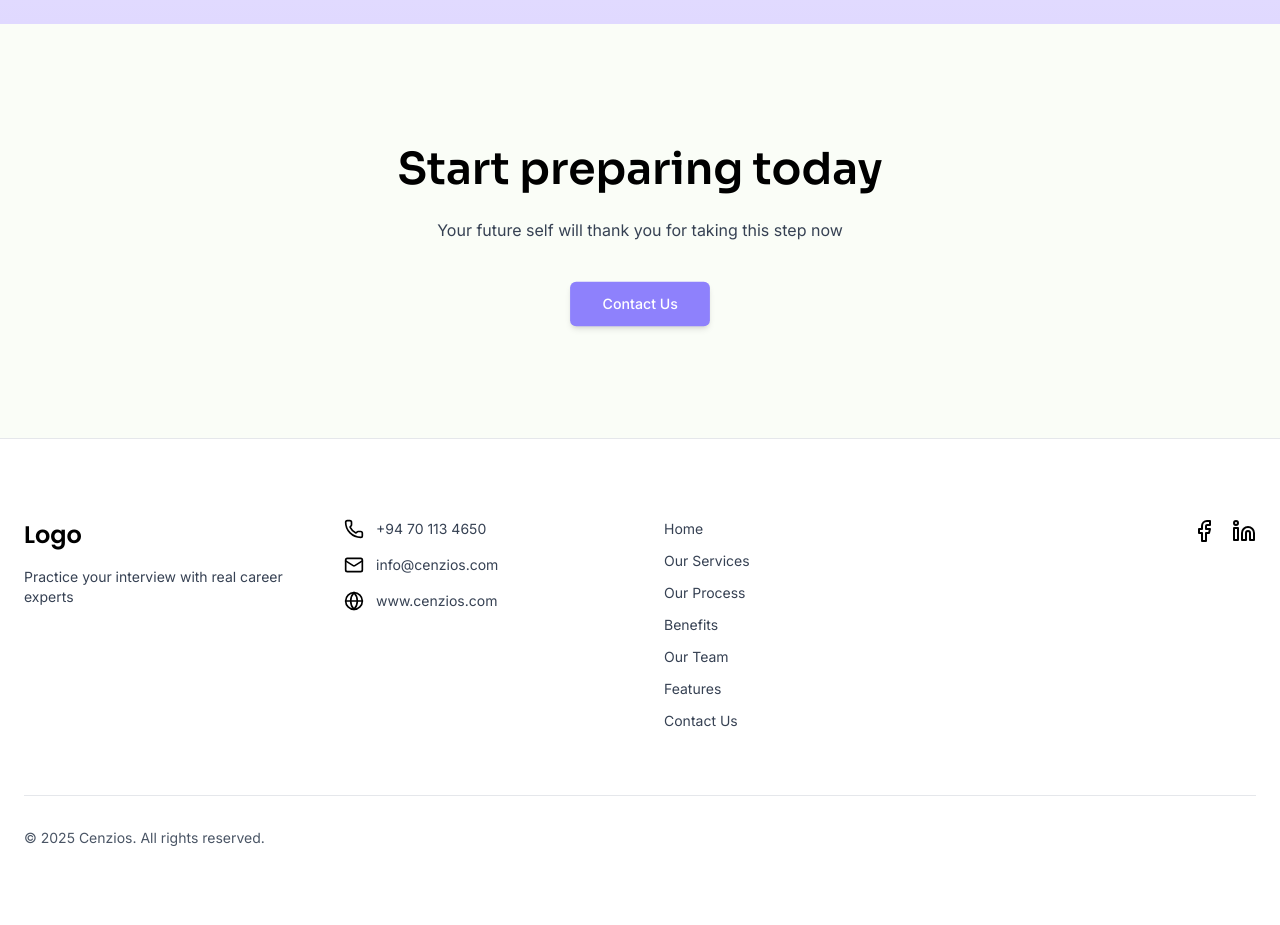
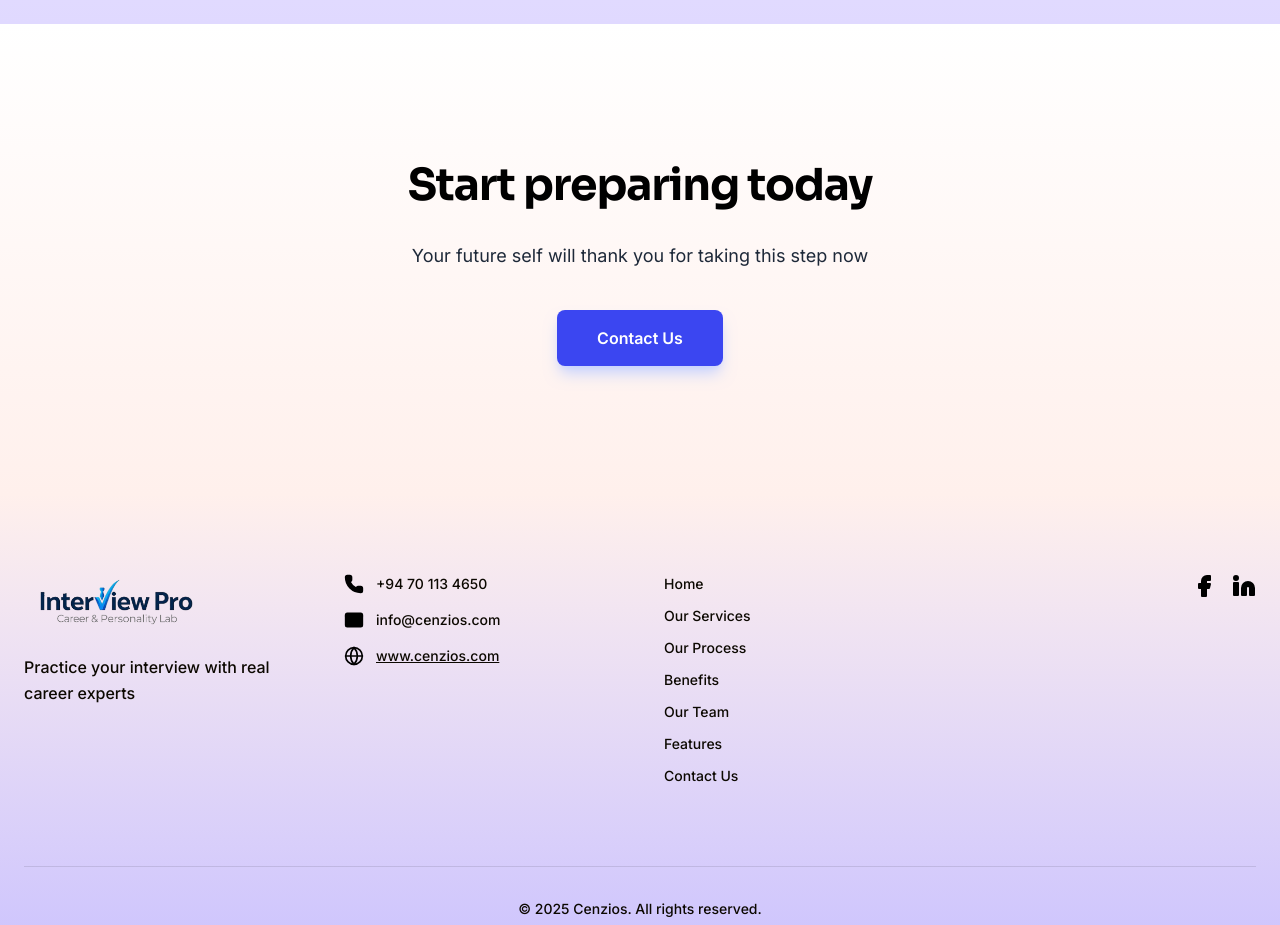
Before and after one commit to chamithsandeepa/InterviewPro, a Next.js app: page / in a window 1280 px wide. Shown: the part 5680-6605 px from the top of the page. Built offline with nearby package versions, Linux system fonts and the light colour scheme.

Commit message:
enhance CTA, Footer, and Trust components with improved styling and layout for better user experience

```diff
--- a/components/CTA.tsx
+++ b/components/CTA.tsx
@@ -6,7 +6,7 @@ export default function CTA() {
   return (
     <section
       id="contact"
-      className="bg-[#FAFDF7] py-28 font-inter overflow-hidden"
+      className="bg-linear-to-b from-white to-[#FFF0EC] py-32 font-inter overflow-hidden"
     >
       <motion.div
         className="mx-auto max-w-4xl px-6 text-center"
@@ -17,7 +17,7 @@ export default function CTA() {
       >
         {/* Heading */}
         <motion.h2
-          className="font-sora text-[32px] font-semibold text-black lg:text-[44px]"
+          className="font-sora text-[40px] md:text-[44px] font-bold text-black tracking-tight"
           initial={{ opacity: 0, y: 20 }}
           whileInView={{ opacity: 1, y: 0 }}
           viewport={{ once: true }}
@@ -28,7 +28,7 @@ export default function CTA() {
 
         {/* Subtext */}
         <motion.p
-          className="mt-4 text-gray-700"
+          className="mt-6 text-gray-800 text-sm md:text-lg"
           initial={{ opacity: 0, y: 14 }}
           whileInView={{ opacity: 1, y: 0 }}
           viewport={{ once: true }}
@@ -47,20 +47,12 @@ export default function CTA() {
         >
           <motion.a
             href="tel:+94701134650"
-            className="rounded-md bg-[#8E81FC] px-8 py-3 text-sm font-medium text-white shadow-md"
+            className="rounded-lg bg-[#3B46F1] px-10 py-4 text-base font-semibold text-white shadow-lg shadow-indigo-200"
             whileHover={{
-              scale: 1.08,
-              boxShadow: "0px 12px 30px rgba(142,129,252,0.45)",
+              scale: 1.05,
+              boxShadow: "0px 15px 35px rgba(59, 70, 241, 0.35)",
             }}
             whileTap={{ scale: 0.95 }}
-            animate={{
-              scale: [1, 1.03, 1],
-            }}
-            transition={{
-              duration: 2.5,
-              repeat: Infinity,
-              ease: "easeInOut",
-            }}
           >
             Contact Us
           </motion.a>
--- a/components/Footer.tsx
+++ b/components/Footer.tsx
@@ -2,6 +2,7 @@
 
 import { motion } from "motion/react";
 import { Phone, Mail, Globe, Facebook, Linkedin } from "lucide-react";
+import Image from "next/image";
 
 export default function Footer() {
   const links = [
@@ -15,29 +16,31 @@ export default function Footer() {
   ];
 
   return (
-    <footer className="bg-white border-t border-gray-200 py-20 overflow-hidden">
+    <footer className="bg-gradient-to-b from-[#FFF0EC] to-[#C8BFFF] py-20 overflow-hidden font-inter">
       <div className="mx-auto max-w-7xl px-6">
-        <div className="grid grid-cols-1 gap-12 md:grid-cols-2 lg:grid-cols-4">
-          {/* Column 1 */}
+        <div className="grid grid-cols-1 gap-12 lg:grid-cols-4">
+          {/* Column 1 - Logo & Description */}
           <motion.div
             initial={{ opacity: 0, y: 24 }}
             whileInView={{ opacity: 1, y: 0 }}
             viewport={{ once: true }}
             transition={{ duration: 0.6, delay: 0.1 }}
+            className="col-span-1 lg:col-span-1"
           >
-            <h2
-              className="text-2xl font-semibold text-black"
-              style={{ fontFamily: "var(--font-poppins)" }}
-            >
-              Logo
-            </h2>
+            <Image
+              src="/logo.png"
+              alt="InterviewPro Logo"
+              width={180}
+              height={60}
+              className="h-14 w-auto object-contain mb-6"
+            />
 
-            <p className="mt-4 text-sm text-gray-700">
+            <p className="text-base font-medium text-[#0C0801] leading-relaxed max-w-xs">
               Practice your interview with real career experts
             </p>
           </motion.div>
 
-          {/* Column 2 */}
+          {/* Column 2 - Contact Info */}
           <motion.div
             className="space-y-4"
             initial={{ opacity: 0, y: 24 }}
@@ -46,20 +49,20 @@ export default function Footer() {
             transition={{ duration: 0.6, delay: 0.25 }}
           >
             <div className="flex items-center gap-3">
-              <Phone className="h-5 w-5 text-black" />
+              <Phone className="h-5 w-5 text-black" fill="currentColor" />
               <a
                 href="tel:+94701134650"
-                className="text-sm text-gray-700 hover:text-black transition"
+                className="text-sm font-medium text-[#0C0801] hover:text-gray-700 transition"
               >
                 +94 70 113 4650
               </a>
             </div>
 
             <div className="flex items-center gap-3">
-              <Mail className="h-5 w-5 text-black" />
+              <Mail className="h-5 w-5 text-black" fill="currentColor" />
               <a
                 href="mailto:info@cenzios.com"
-                className="text-sm text-gray-700 hover:text-black transition"
+                className="text-sm font-medium text-[#0C0801] hover:text-gray-700 transition"
               >
                 info@cenzios.com
               </a>
@@ -71,16 +74,17 @@ export default function Footer() {
                 href="https://www.cenzios.com"
                 target="_blank"
                 rel="noopener noreferrer"
-                className="text-sm text-gray-700 hover:text-black transition"
+                className="text-sm font-medium text-[#0C0801] hover:text-gray-700 transition"
+                style={{ textDecoration: "underline" }}
               >
                 www.cenzios.com
               </a>
             </div>
           </motion.div>
 
-          {/* Column 3 */}
+          {/* Column 3 - Links */}
           <motion.nav
-            className="space-y-3"
+            className="flex flex-col space-y-3"
             initial={{ opacity: 0, y: 24 }}
             whileInView={{ opacity: 1, y: 0 }}
             viewport={{ once: true }}
@@ -90,22 +94,21 @@ export default function Footer() {
               <a
                 key={link.label}
                 href={link.href}
-                className="block text-sm text-gray-700 hover:text-black transition"
+                className="text-sm font-medium text-[#0C0801] hover:text-gray-700 transition"
               >
                 {link.label}
               </a>
             ))}
           </motion.nav>
 
-          {/* Column 4 */}
+          {/* Column 4 - Socials */}
           <motion.div
-            className="flex lg:justify-end"
+            className="flex gap-4 lg:justify-end items-start"
             initial={{ opacity: 0, y: 24 }}
             whileInView={{ opacity: 1, y: 0 }}
             viewport={{ once: true }}
             transition={{ duration: 0.6, delay: 0.55 }}
           >
-            <div className="flex gap-4">
             <motion.a
               href="https://facebook.com"
               target="_blank"
@@ -113,7 +116,7 @@ export default function Footer() {
               whileHover={{ scale: 1.15, y: -2 }}
               whileTap={{ scale: 0.95 }}
             >
-                <Facebook className="h-6 w-6 text-black" />
+              <Facebook className="h-6 w-6 text-black" fill="currentColor" />
             </motion.a>
 
             <motion.a
@@ -123,21 +126,20 @@ export default function Footer() {
               whileHover={{ scale: 1.15, y: -2 }}
               whileTap={{ scale: 0.95 }}
             >
-                <Linkedin className="h-6 w-6 text-black" />
+              <Linkedin className="h-6 w-6 text-black" fill="currentColor" />
             </motion.a>
-            </div>
           </motion.div>
         </div>
 
         {/* Bottom Copyright */}
         <motion.div
-          className="mt-16 pt-8 border-t border-gray-200"
+          className="mt-20 pt-8 border-t border-black/10"
           initial={{ opacity: 0 }}
           whileInView={{ opacity: 1 }}
           viewport={{ once: true }}
           transition={{ duration: 0.6, delay: 0.7 }}
         >
-          <p className="text-sm text-gray-600 text-center md:text-left">
+          <p className="text-sm font-medium text-[#0C0801] text-center">
             © 2025 Cenzios. All rights reserved.
           </p>
         </motion.div>
--- a/components/Trust.tsx
+++ b/components/Trust.tsx
@@ -5,7 +5,7 @@ import { motion } from "motion/react";
 
 export default function Trust() {
   return (
-    <section id="features" className="bg-white py-24 font-inter">
+    <section id="features" className="bg-[#FAFDF7] py-24 font-inter">
       <motion.div
         className="mx-auto max-w-7xl px-6"
         initial="hidden"
```
Lines whose indentation alone changed are shown as unchanged.
